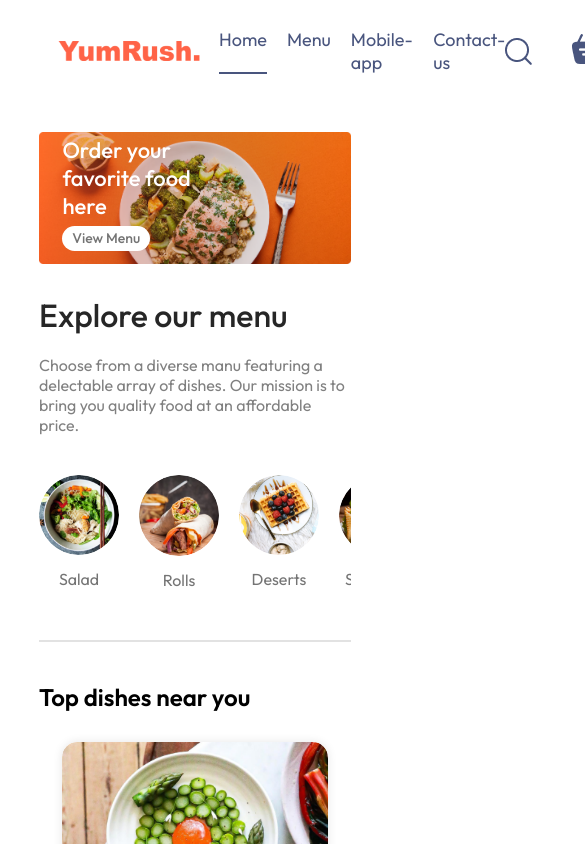
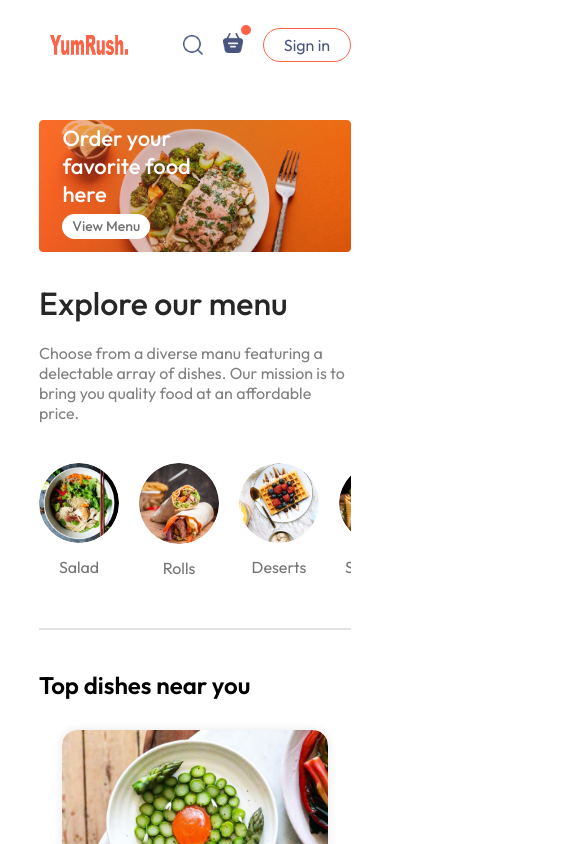
Before and after one commit to MedFaji/food-del, a React (Vite) app in the folder frontend/: page / in a window 390 px wide. Shown: the top 844 px of the page, 585 px wide, since content can reach past the window. Built offline with nearby package versions, Linux system fonts and the light colour scheme.

Commit message:
Update Navbar.css for responsive design

```diff
--- a/frontend/src/components/Navbar/Navbar.css
+++ b/frontend/src/components/Navbar/Navbar.css
@@ -64,3 +64,55 @@
   min-height: 10px;
   min-width: 10px;
 }
+
+@media (max-width: 1050px) {
+  .navbar .logo {
+    width: 100px;
+  }
+
+  .navbar-menu {
+    gap: 10px;
+    font-size: 16px;
+  }
+
+  .navbar-right {
+    gap: 20px;
+  }
+
+  .navbar-right img {
+    width: 20px;
+  }
+
+  .navbar button {
+    padding: 8px 20px;
+  }
+}
+
+@media (max-width: 900px) {
+  .navbar .logo {
+    width: 100px;
+  }
+
+  .navbar-menu {
+    gap: 10px;
+    font-size: 16px;
+  }
+
+  .navbar-right {
+    gap: 20px;
+  }
+
+  .navbar-right img {
+    width: 20px;
+  }
+
+  .navbar-right button {
+    padding: 6px 20px;
+  }
+}
+
+@media (max-width: 750px) {
+  .navbar-menu {
+    display: none;
+  }
+}
```
